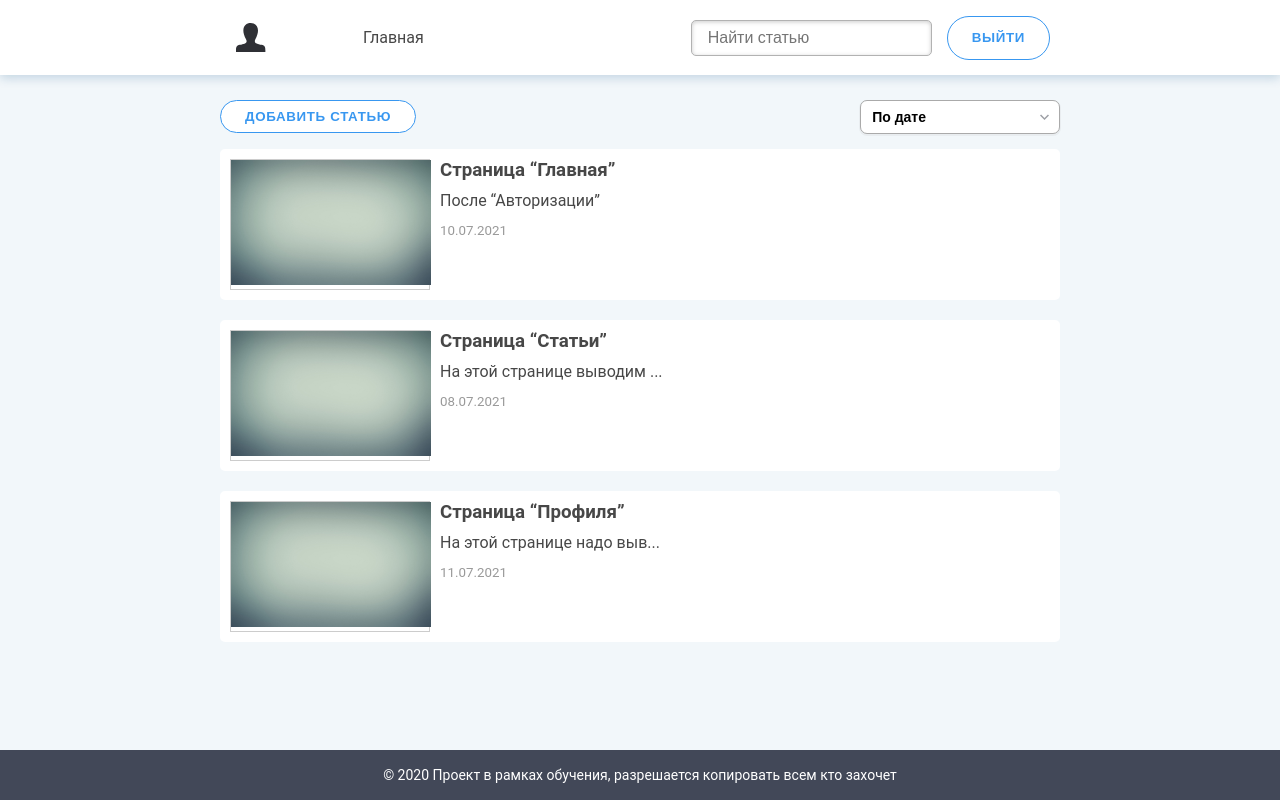
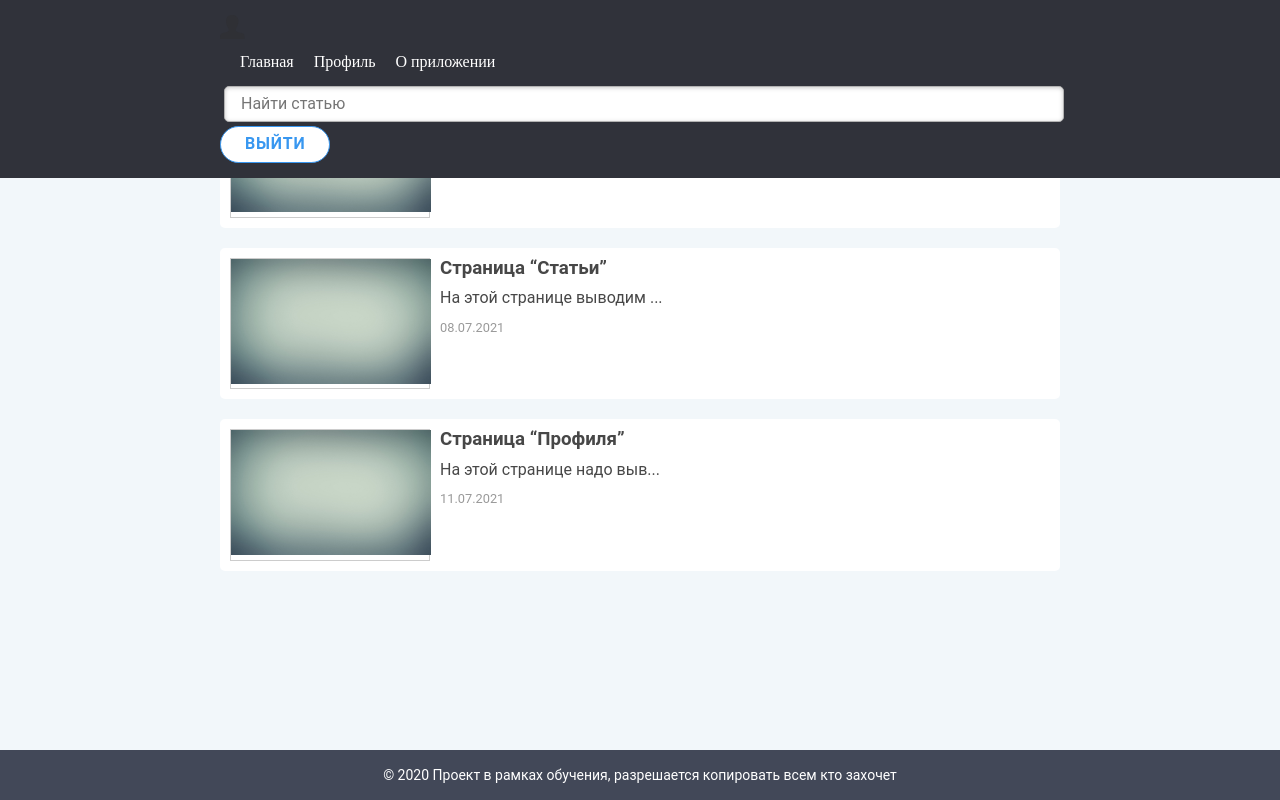
Before and after one commit to Kamil-87/vue-test, a Vue app: page / in a window 1280 px wide. Built offline with nearby package versions, Linux system fonts and the light colour scheme.

Commit message:
add navigation mobile base structures

```diff
--- a/src/assets/styles/main.scss
+++ b/src/assets/styles/main.scss
@@ -1,13 +1,8 @@
+@import "normalize";
 @import "variables";
 
 html, body {
   height: 100%;
-}
-
-* {
-  margin: 0;
-  padding: 0;
-  box-sizing: border-box;
 }
 
 body {
--- /dev/null
+++ b/src/assets/styles/menu.scss
@@ -0,0 +1,157 @@
+.menu__icon {
+  display: none;
+}
+
+.menu__list > li {
+  padding: 18px 0;
+  position: relative;
+  margin: 0 0 0 20px;
+}
+.menu__link {
+  color: #fff;
+  font-family: Gotham, serif;
+  text-align: left;
+  padding: 15px 0;
+}
+.menu__link:hover {
+  border-bottom: 3px solid #3897F0;
+}
+
+.menu__arrow {
+  display: none;
+}
+/* ----------------------- */
+header._pc .menu__list > li:hover .menu__sub-list {
+  opacity: 1;
+  visibility: visible;
+  transform: translate(0px, 0px);
+  pointer-events: all;
+}
+header._touch .menu__list > li {
+  display: flex;
+  align-items: center;
+}
+header._touch .menu__link {
+  flex: 1 1 auto;
+}
+header._touch .menu__arrow {
+  display: block;
+  width: 0;
+  height: 0;
+  margin: 0 0 0 5px;
+  transition: transform 0.3s ease 0s;
+  border-left: 5px solid transparent;
+  border-right: 5px solid transparent;
+  border-top: 10px solid #fff;
+}
+
+header._touch .menu__list > li._active .menu__sub-list {
+  opacity: 1;
+  visibility: visible;
+  transform: translate(0px, 0px);
+  pointer-events: all;
+}
+header._touch .menu__list > li._active .menu__arrow {
+  transform: rotate(-180deg);
+}
+
+/* ----------------------- */
+@media (min-width: 767px) {
+  .menu__list {
+    display: flex;
+    align-items: center;
+  }
+  .menu__list > li {
+    padding: 10px 0;
+  }
+
+}
+@media (max-width: 767px) {
+  .menu__icon {
+    z-index: 5;
+    display: block;
+    position: relative;
+    width: 30px;
+    height: 18px;
+    cursor: pointer;
+  }
+  .menu__icon span,
+  .menu__icon::before,
+  .menu__icon::after {
+    left: 0;
+    position: absolute;
+    height: 10%;
+    width: 100%;
+    transition: all 0.3s ease 0s;
+    background-color: #fff;
+  }
+  .menu__icon::before,
+  .menu__icon::after {
+    content: "";
+  }
+  .menu__icon::before {
+    top: 0;
+  }
+  .menu__icon::after {
+    bottom: 0;
+  }
+  .menu__icon span {
+    top: 50%;
+    transform: scale(1) translate(0px, -50%);
+  }
+
+  .menu__icon._active span {
+    transform: scale(0) translate(0px, -50%);
+  }
+  .menu__icon._active::before {
+    top: 50%;
+    transform: rotate(-45deg) translate(0px, -50%);
+  }
+  .menu__icon._active::after {
+    bottom: 50%;
+    transform: rotate(45deg) translate(0px, 50%);
+  }
+
+  .menu__body {
+    position: fixed;
+    top: 0;
+    left: -100%;
+    width: 100%;
+    height: 100%;
+    background-color: rgba(0, 0, 0, 0.9);
+    padding: 100px 30px 30px 30px;
+    transition: left 0.3s ease 0s;
+    overflow: auto;
+  }
+  .menu__body._active {
+    left: 0;
+    z-index: 4;
+  }
+
+  .menu__body::before {
+    content: "";
+    position: fixed;
+    width: 100%;
+    top: 0;
+    left: 0;
+    height: 70px;
+    z-index: 4;
+  }
+
+  .menu__list > li {
+    flex-wrap: wrap;
+    margin: 0 0 30px 0;
+  }
+  .menu__list > li:last-child {
+    margin-bottom: 0;
+  }
+  .menu__list > li._active .menu__sub-list {
+    display: block;
+  }
+  .menu__link {
+    color: #fff;
+    font-family: Gotham, serif;
+    text-align: left;
+    padding: 18px 0;
+  }
+}
--- a/src/components/MainHeader.vue
+++ b/src/components/MainHeader.vue
@@ -1,83 +1,76 @@
 <template>
-  <header class="header">
+  <header class="header" :class="isMobile ? '_touch' : '_pc'">
     <div class="container">
-      <div class="header__inner">
 
-        <div class="header__left">
-          <router-link
-              :to="{ name: 'profile' }"
-              class="header__link">
-            <img :src="require('../assets/images/user.svg')" alt="user">
-          </router-link>
-          <div class="header__links">
-            <router-link
-                class="header__link"
-                :to="{ name: 'home' }" >
-              Главная
-            </router-link>
-          </div>
+      <div class="header__menu menu">
+        <div
+          class="menu__icon"
+          :class="{'_active': openMenu}"
+          @click="openMenu=!openMenu"
+        >
+          <span></span>
         </div>
 
-        <div class="header__right">
-          <input type="text" class="header__search" placeholder="Найти статью">
-
-          <button type="button" class="btn" @click.prevent="logout">
-            Выйти
-          </button>
+        <NavigationMobile
+          v-if="isMobile"
+          @logout="logout"
+          :menu="menu"
+          :is-active="openMenu"
+        />
 
       </div>
 
-
-      </div>
+      <Navigation
+        v-if="!isMobile"
+        @logout="logout"
+        :menu="menu"
+      />
     </div>
   </header>
 </template>
 
 <script>
 
+import Navigation from "./Navigation"
+import NavigationMobile from "./NavigationMobile"
+
 export default {
+  components: {NavigationMobile, Navigation},
+  data: () => ({
+    isMobile: false,
+    openMenu: false,
+    menu: [
+      {to: '/', title: 'Главная'},
+      {to: '/profile', title: 'Профиль'},
+      {to: '/about', title: 'О приложении'},
+    ]
+  }),
+  created() {
+    this.handleView()
+    window.addEventListener('resize', this.handleView)
+  },
   methods: {
+    handleView() {
+      this.isMobile = window.innerWidth <= 768
+    },
     logout() {
       this.$router.push('/auth')
-    }
+    },
   }
 }
 </script>
 
 
 <style lang="scss">
+
 .header {
-    background: #FFFFFF;
-    box-shadow: 0 3px 10px rgba(0, 73, 129, 0.2);
-
-    &__inner, &__left {
-      display: flex;
-      justify-content: space-between;
-      align-items: center;
-    }
-
-    &__inner {
-      height: 75px;
-      line-height: 75px;
-    }
-
-    &__right {
-      display: flex;
-    }
-
-    &__link {
-      margin-right: 50px;
-      padding: 16px;
-      img {
-        width: 30px;
-        margin-right: 15px;
-        display: block;
-      }
-    }
-
-    &__link {
-      padding: 16px;
-    }
+  position: fixed;
+  top: 0;
+  left: 0;
+  width: 100%;
+  z-index: 10;
+  background-color: #30323a;
+  padding: 15px 0;
 
   &__search {
     padding: 8px 16px;
--- /dev/null
+++ b/src/components/Navigation.vue
@@ -0,0 +1,65 @@
+<template>
+  <div class="_pc">
+    <div class="header__inner">
+
+      <div class="menu__icon">
+        <span></span>
+      </div>
+
+      <div class="header__left">
+        <router-link
+          to="/profile"
+          class="header__link">
+          <img :src="require('../assets/images/user.svg')" alt="user">
+        </router-link>
+
+        <nav class="header__links">
+          <ul class="menu__list">
+            <router-link
+              v-for="item of menu"
+              :key="item.name"
+              :to="item.to"
+              tag="li"
+              class="header__link"
+            >
+              <a class="menu__link">{{ item.title }}</a>
+            </router-link>
+          </ul>
+        </nav>
+      </div>
+
+      <div class="header__right">
+        <input type="text" class="header__search" placeholder="Найти статью">
+
+        <button type="button" class="btn" @click.prevent="logout">
+          Выйти
+        </button>
+
+      </div>
+
+    </div>
+  </div>
+</template>
+
+<script>
+
+export default {
+  props: {
+    menu: {
+      type: Array,
+      default: () => [{to: '/',title: 'Главная'}]
+
+    }
+  },
+  methods: {
+    logout() {
+      this.$emit('logout')
+    }
+  }
+}
+</script>
+
+
+<style>
+
+</style>
--- /dev/null
+++ b/src/components/NavigationMobile.vue
@@ -0,0 +1,47 @@
+<template>
+  <div class="_touch">
+
+    <nav
+      class="menu__body"
+      :class="{'_active': isActive}"
+    >
+      <ul class="menu__list">
+        <router-link
+          v-for="item of menu"
+          :key="item.name"
+          :to="item.to"
+          tag="li"
+        >
+          <a class="menu__link">{{ item.title }}</a>
+        </router-link>
+      </ul>
+    </nav>
+
+  </div>
+</template>
+
+<script>
+
+export default {
+  props: {
+    menu: {
+      type: Array,
+      default: () => [{to: '/', title: 'Главная'}]
+    },
+    isActive: {
+      type: Boolean,
+      default: false
+    }
+  },
+  methods: {
+    logout() {
+      this.$emit('logout')
+    }
+  }
+}
+</script>
+
+
+<style>
+
+</style>
--- a/src/main.js
+++ b/src/main.js
@@ -3,6 +3,7 @@ import App from './App.vue'
 import router from './router'
 import store from './store'
 import './assets/styles/main.scss'
+import './assets/styles/menu.scss'
 
 Vue.config.productionTip = false
 
--- a/src/router/index.js
+++ b/src/router/index.js
@@ -28,6 +28,12 @@ const routes = [
     meta: {layout: 'main'},
     component: () => import("@/views/Profile")
   },
+  {
+    path: "/about",
+    name: "About",
+    meta: {layout: 'main'},
+    component: () => import("@/views/About")
+  },
 ]
 
 let mode = 'history'
--- /dev/null
+++ b/src/views/About.vue
@@ -0,0 +1,15 @@
+<template>
+  <div>
+      this page aboutApp
+  </div>
+</template>
+
+<script>
+export default {
+
+}
+</script>
+
+<style scoped>
+
+</style>
```
Also changed, not shown: 1 other file (tests, documents, lock files or other folders). Lines whose indentation alone changed are shown as unchanged.
